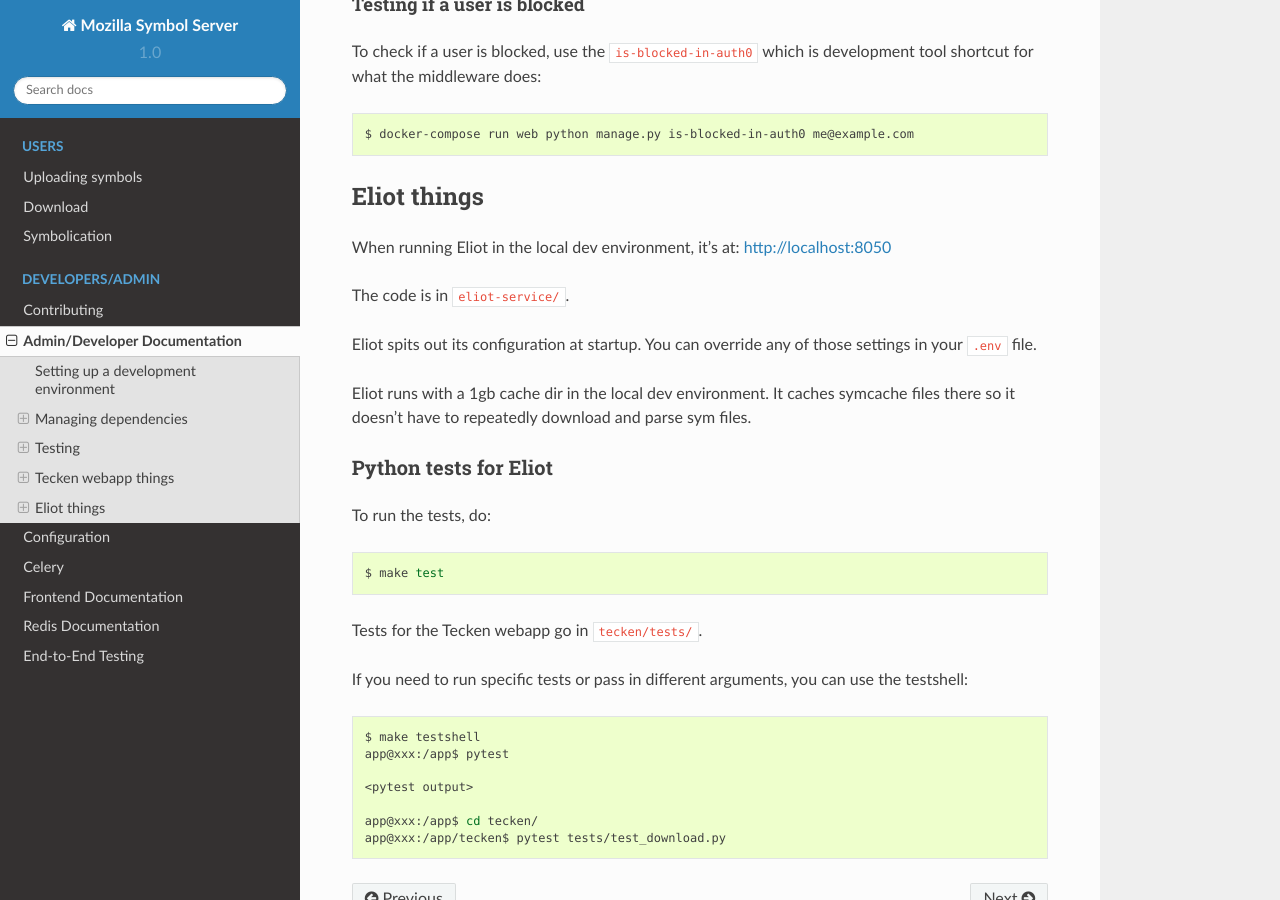
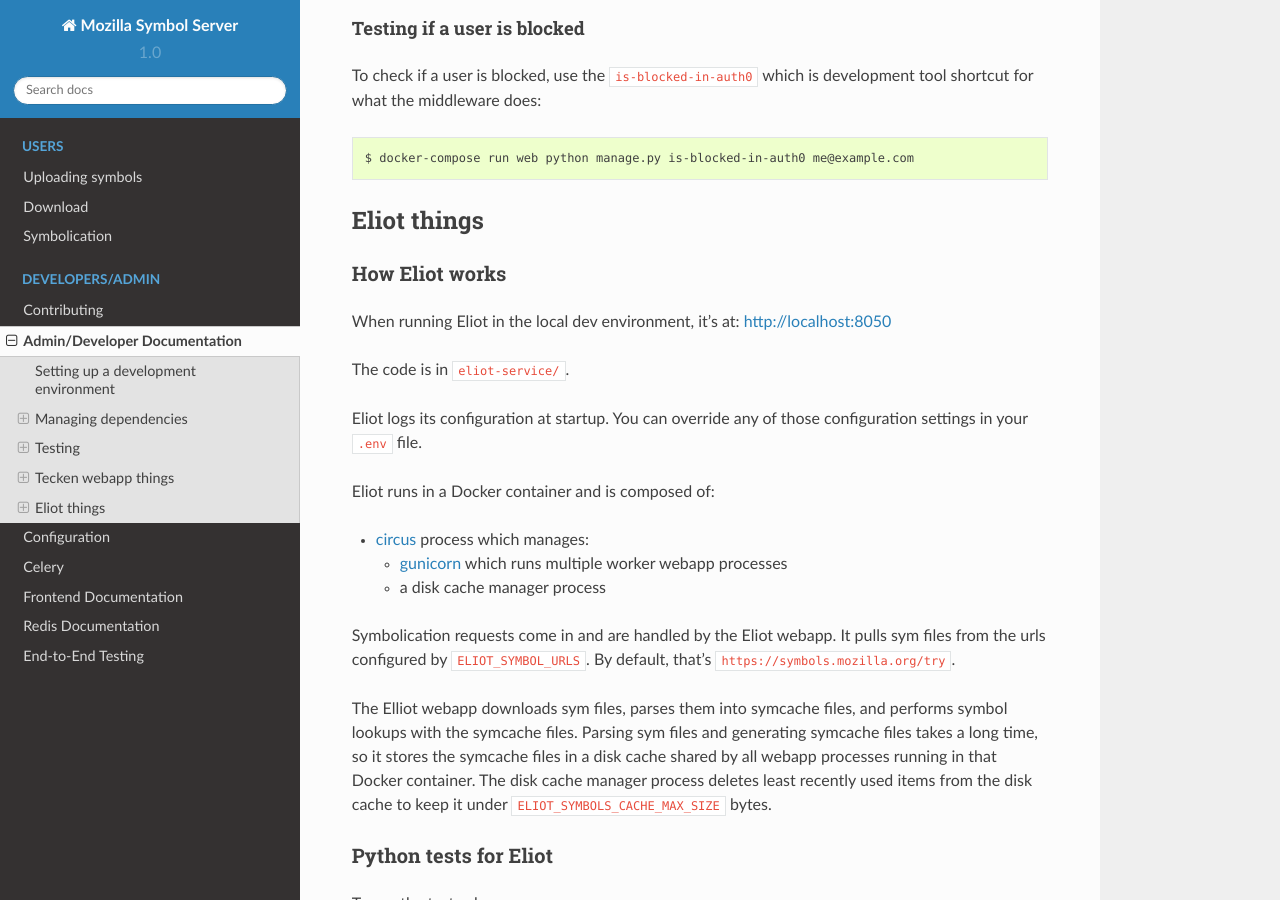
Before and after one commit to mozilla-services/tecken, a Sphinx documentation site: the page built from docs/dev.rst, in a window 1280 px wide and 900 px high, scrolled down 7704 px. Built offline with Sphinx 7.4.7 and the Read the Docs theme 2.0.0, drawn with Linux system fonts in a browser that asks for light colours.

Commit message:
bug 1674402: document eliot architecture

```diff
--- a/docs/dev.rst
+++ b/docs/dev.rst
@@ -395,16 +395,34 @@ development tool shortcut for what the middleware does:
 Eliot things
 ============
 
+How Eliot works
+---------------
+
 When running Eliot in the local dev environment, it's at: http://localhost:8050
 
 The code is in ``eliot-service/``.
 
-Eliot spits out its configuration at startup. You can override any of those
-settings in your ``.env`` file.
+Eliot logs its configuration at startup. You can override any of those
+configuration settings in your ``.env`` file.
 
-Eliot runs with a 1gb cache dir in the local dev environment. It caches
-symcache files there so it doesn't have to repeatedly download and parse sym
-files.
+Eliot runs in a Docker container and is composed of:
+
+* `circus <https://circus.readthedocs.io/>`_ process which manages:
+
+  * `gunicorn <https://docs.gunicorn.org/en/stable//>`_ which runs multiple
+    worker webapp processes
+  * a disk cache manager process
+
+Symbolication requests come in and are handled by the Eliot webapp. It pulls
+sym files from the urls configured by ``ELIOT_SYMBOL_URLS``. By default, that's
+``https://symbols.mozilla.org/try``.
+
+The Elliot webapp downloads sym files, parses them into symcache files, and
+performs symbol lookups with the symcache files. Parsing sym files and
+generating symcache files takes a long time, so it stores the symcache files in
+a disk cache shared by all webapp processes running in that Docker container.
+The disk cache manager process deletes least recently used items from the disk
+cache to keep it under ``ELIOT_SYMBOLS_CACHE_MAX_SIZE`` bytes.
 
 
 .. _dev-eliot-tests:
```
